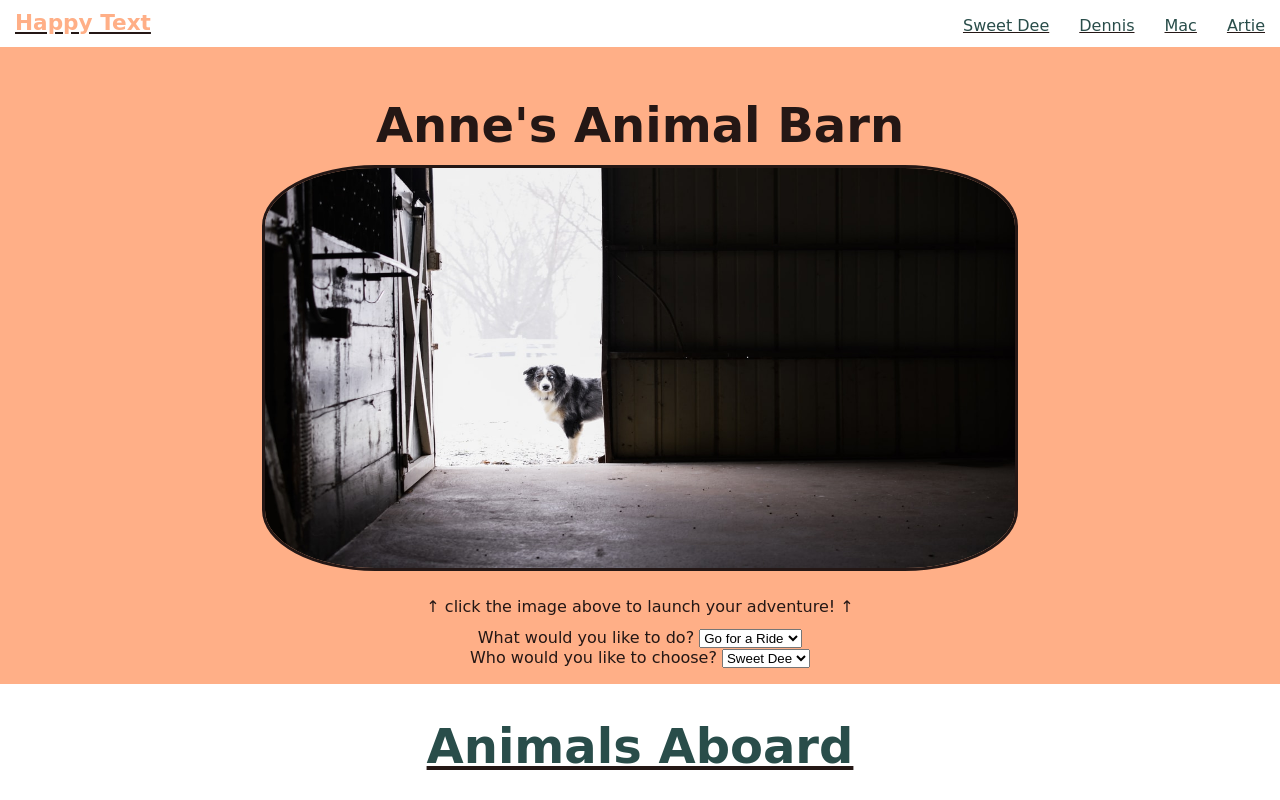
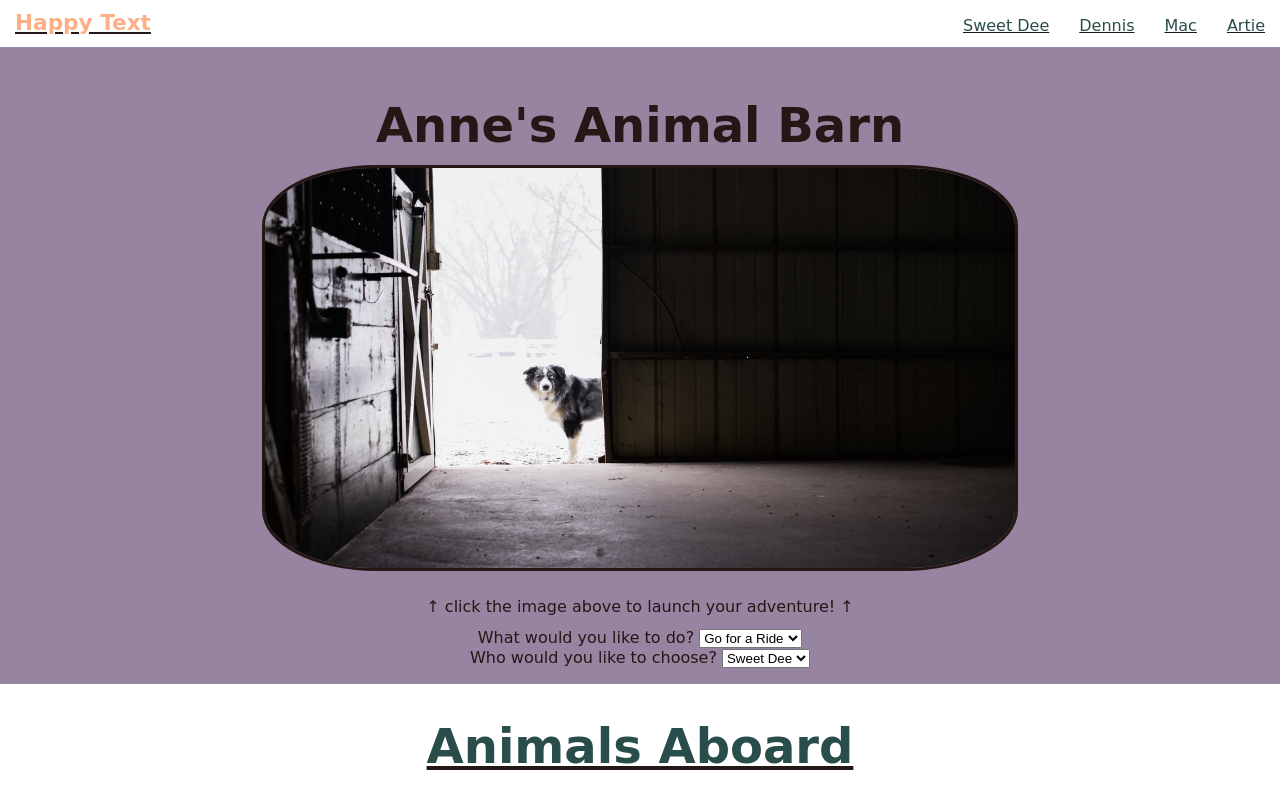
Before and after one commit to Bailzilla/AnimalBarn, a plain HTML site: page index.html in a window 1280 px wide. Shown: the top 800 px of the page. Drawn offline with Linux system fonts and the light colour scheme; a web font is replaced by a local one.

Commit message:
update background color of banner

```diff
--- a/base.css
+++ b/base.css
@@ -73,7 +73,7 @@ img {
 }
 .banner {
 	color: #241715;
-	background: #FFAF87;
+	background: #9684A1;
 	padding: 1rem 0;
 	}
 .col {
```
